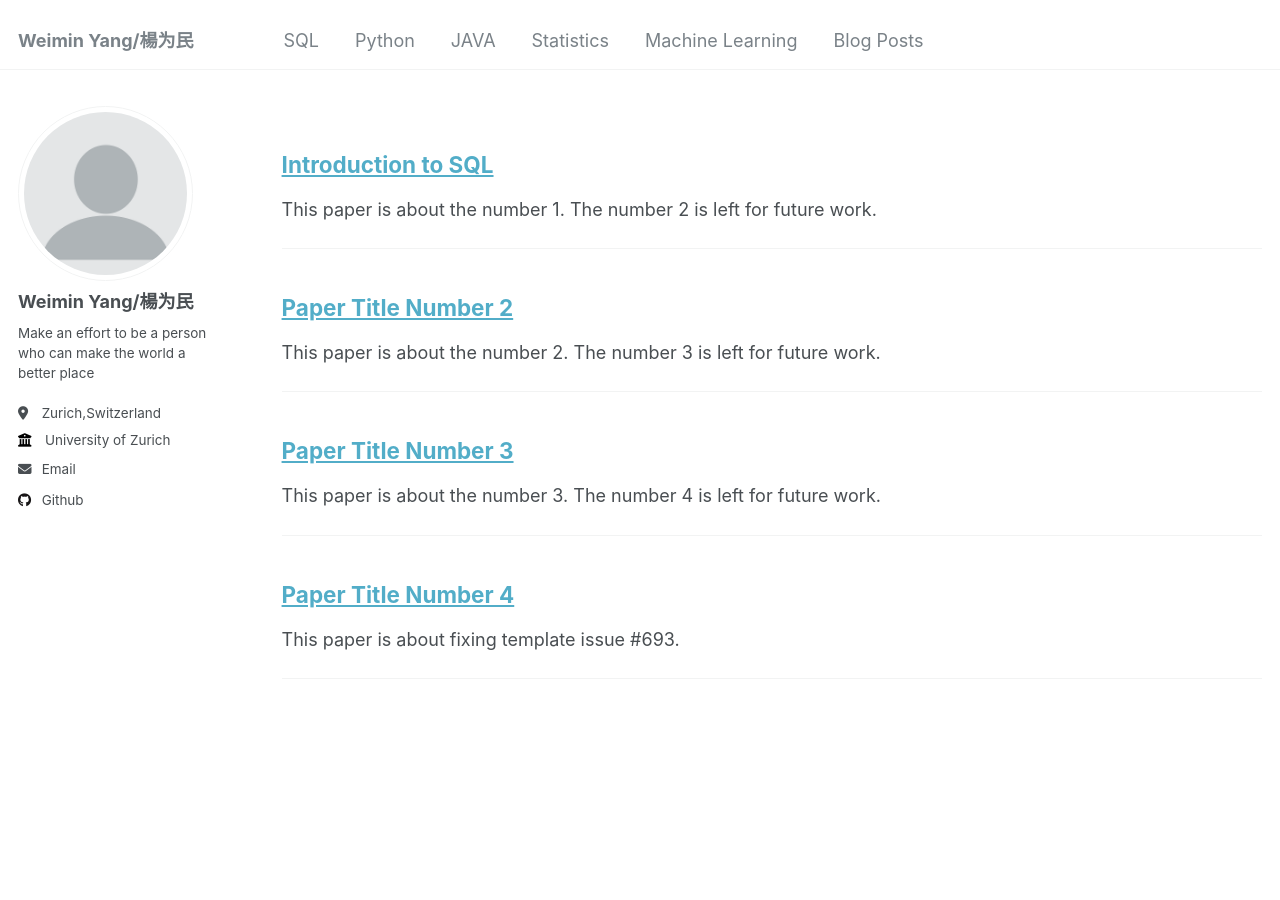
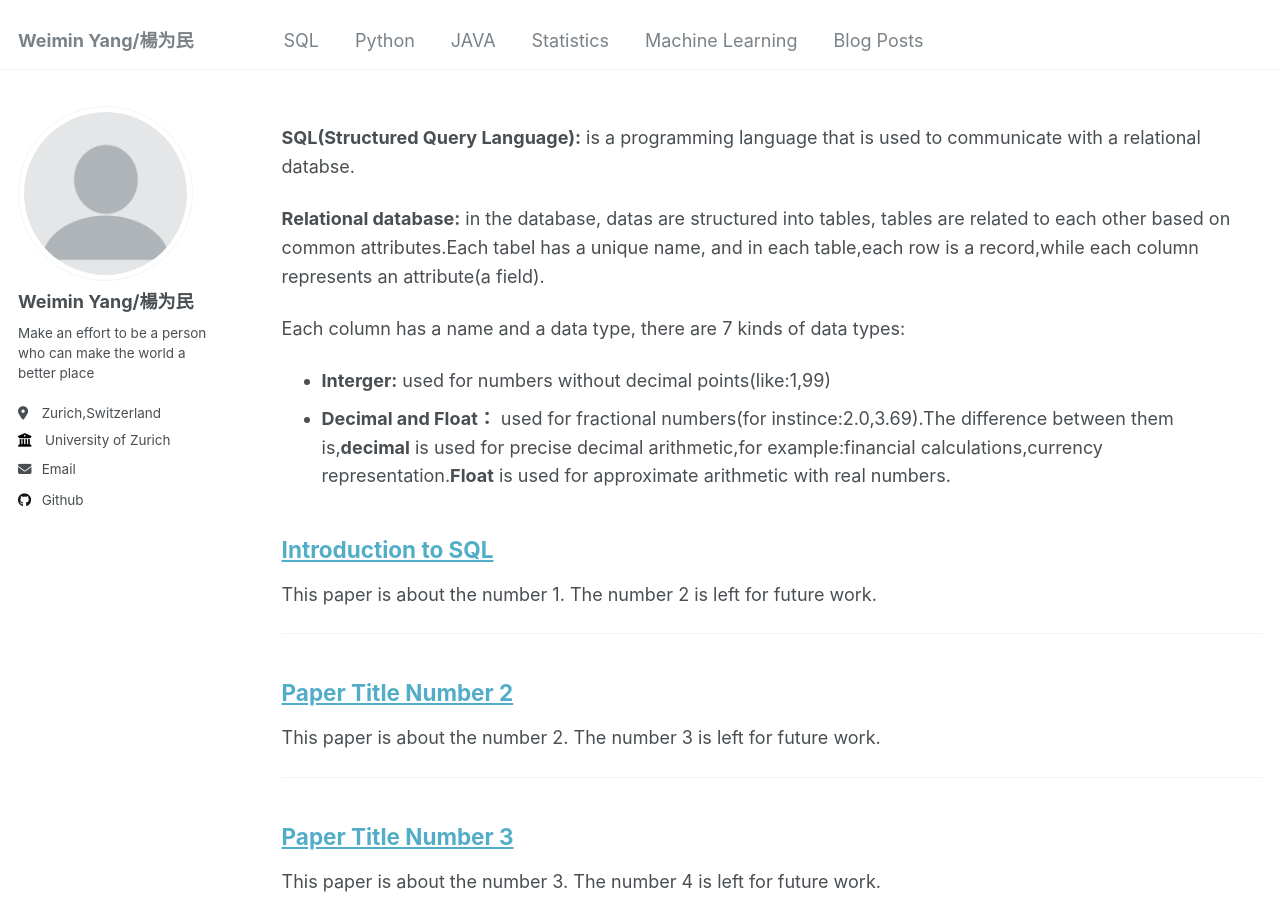
Before and after one commit to weimin3/weimin3.github-io, a Jekyll site: the page built from _pages/SQL.html, in a window 1280 px wide and 900 px high. Built offline with Jekyll 4.4.1, drawn with Linux system fonts in a browser that asks for light colours.

Commit message:
Update SQL.html

```diff
--- a/_pages/SQL.html
+++ b/_pages/SQL.html
@@ -4,7 +4,15 @@ title: "SQL"
 permalink: /SQL/
 author_profile: true
 ---
+<p><strong>SQL(Structured Query Language):</strong> is a programming language that is used to communicate with a relational databse. </p>
+<p><strong>Relational database:</strong>  in the database, datas are structured into tables, tables are related to each other based on common attributes.Each tabel has a unique name, and in each table,each row is a record,while each column represents an attribute(a field).</p>
+<p>Each column has a name and a data type, there are 7 kinds of data types:</p>
+  <ul>
+    <li><strong>Interger:</strong> used for numbers without decimal points(like:1,99)</li>
+    <li><strong>Decimal and Float：</strong> used for fractional numbers(for instince:2.0,3.69).The difference between them is,<strong>decimal</strong> is used for precise decimal arithmetic,for example:financial calculations,currency representation.<strong>Float</strong> is used for approximate arithmetic with real numbers. </li>
 
+
+  </ul>
 {% for tutorial in site.SQL %}
   <h2><a href="{{ tutorial.url }}">{{ tutorial.title }}</a></h2>
   <p>{{ tutorial.excerpt }}</p>
```
